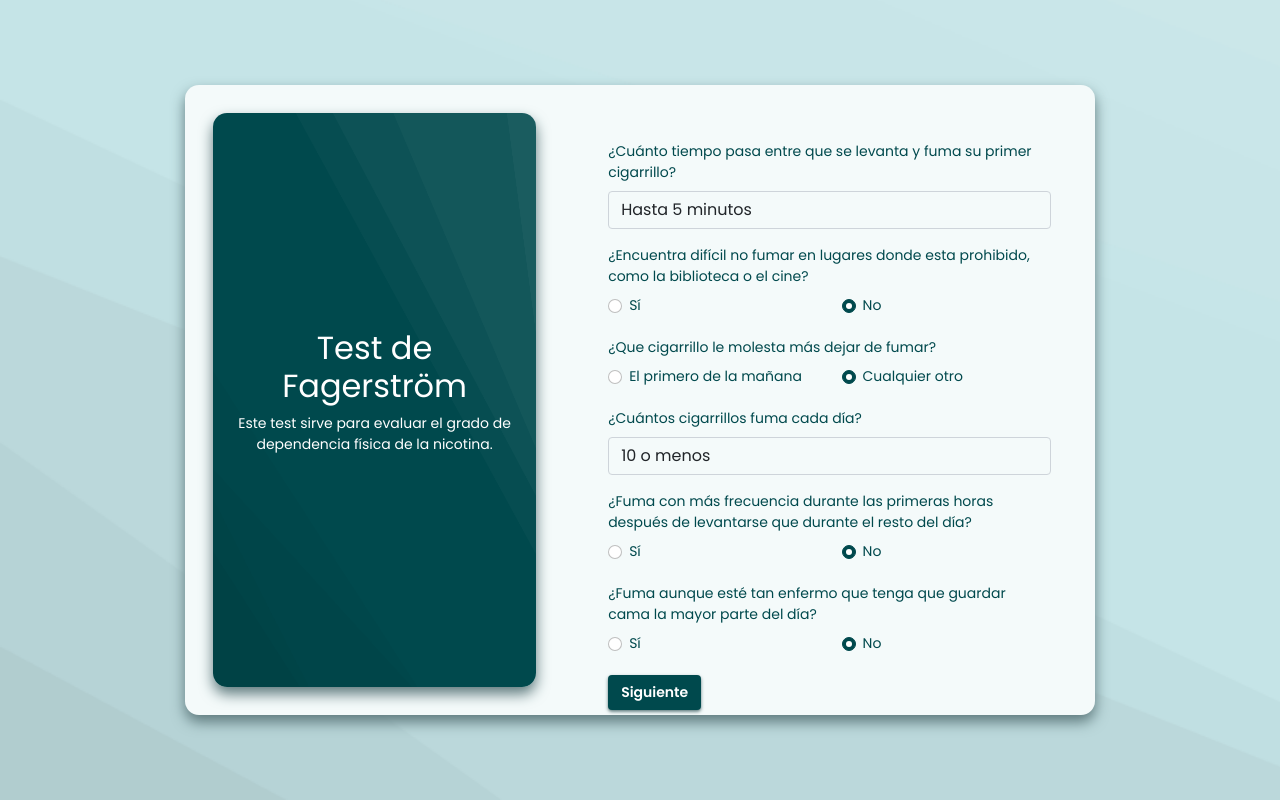
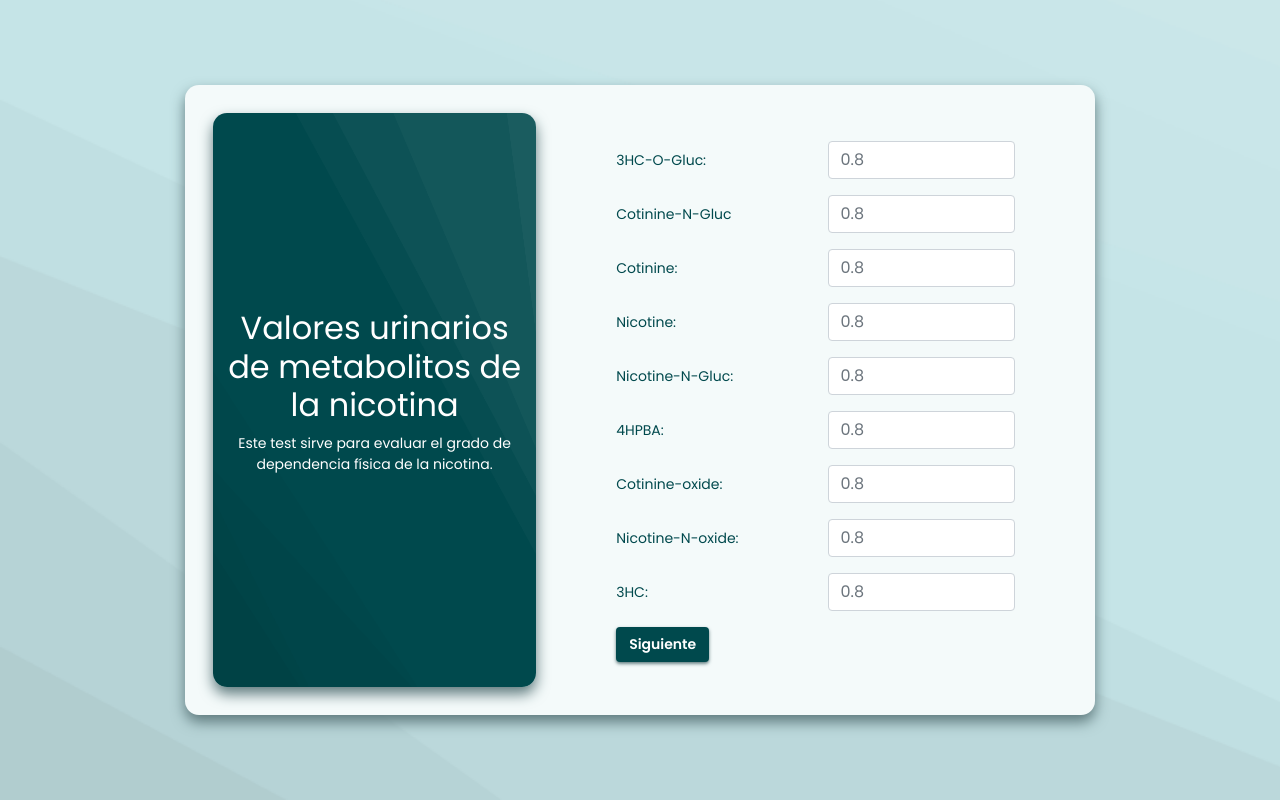
Before and after one commit to JesusMurguia/calculadora-web, a plain HTML site: page front-end/calculadoraAvanzada/index.html in a window 1280 px wide. Drawn offline with nearby package versions, Linux system fonts and the light colour scheme.

Commit message:
calculadora avanzada 1ra parte

```diff
--- a/front-end/calculadoraAvanzada/css/style.css
+++ b/front-end/calculadoraAvanzada/css/style.css
@@ -192,6 +192,11 @@ main{
     padding: 1em;
 }
 
+.mb-3 label, .mb-3 input {
+    float: none; /* if you had floats before? otherwise inline-block will behave differently */
+    display: inline-block;
+    vertical-align: middle;
+}
 
 
 /* meter */
--- a/front-end/calculadoraAvanzada/index.html
+++ b/front-end/calculadoraAvanzada/index.html
@@ -16,7 +16,7 @@
                     <div id="flip-card-inner" class="flip-card-inner">
                       <div class="flip-card-front">
                         <div class="category-description-section">
-                            <h2>Test de Fagerström</h2>
+                            <h2>Valores urinarios de metabolitos de la nicotina</h2>
                             <p>Este test sirve para evaluar el grado de dependencia física de la nicotina.</p>
                         </div>
                       </div>
@@ -36,119 +36,92 @@
                   </div>
             </div>
             <div class="col-12 col-md-7 last-section align-items-center justify-content-between">
-                <div class="row">
+                <div class="row w-100">
                     <!--  -->
-                    <div id="second-section-1" class="col-12">
-                        <form id="formFirstPart">
+                    <div id="second-section-1" class="col-12 d-flex w-100 ps-0">
+
+                        <form id="formFirstPart" class="container">
                             <!-- pregunta 1 -->
-                            <div class="mb-3">
-                                <label for="pregunta1" class="form-label">¿Cuánto tiempo pasa entre que se levanta y fuma su primer cigarrillo?</label>
-                                    <select id="pregunta1" class="form-select" aria-label="Pregunta 1" name="pregunta1">
-                                        <option selected value="3">Hasta 5 minutos</option>
-                                        <option value="2">Entre 6 y 30 minutos</option>
-                                        <option value="1">31 - 60 minutos</option>
-                                        <option value="0">Más de 60 minutos</option>
-                                    </select>
+                            <div class="row mb-3">
+                                <div class="col-6 d-flex align-items-end">
+                                    <label for="33HC-O-GlucHC" class="form-label">3HC-O-Gluc:</label>
+                                </div>
+                                <div class="col-6">
+                                <input type="number" name="3HC-O-Gluc" class="form-control" id="3HC-O-Gluc" placeholder="0.8" min="0" max="99" required>
+                                </div>
                             </div>
                             <!-- pregunta 2 -->
-                            <div class="mb-3">
-                                <label for="pregunta2" class="form-label">¿Encuentra difícil no fumar en lugares donde esta prohibido, como la biblioteca o el cine?</label>
-                                <div class="row">
-                                    <div class="col-6">
-                                        <div class="form-check">
-                                            <input class="form-check-input" type="radio" name="pregunta2" id="pregunta2-respuesta1" value="1">
-                                            <label class="form-check-label" for="pregunta2-respuesta1">
-                                              Sí
-                                            </label>
-                                        </div>
+                            <div class="row mb-3" >
+                                <div class="col-6 d-flex align-items-end">
+                                    <label for="Cotinine-N-Gluc" class="form-label">Cotinine-N-Gluc</label>
                                 </div>
                                 <div class="col-6">
-                                        <div class="form-check">
-                                            <input class="form-check-input" type="radio" name="pregunta2" id="pregunta2-respuesta2"  value="0" checked>
-                                            <label class="form-check-label" for="pregunta2-respuesta2">
-                                              No
-                                            </label>
-                                        </div>
-                                    </div>
+                                <input type="number" name="Cotinine-N-Gluc" class="form-control" id="Cotinine-N-Gluc" placeholder="0.8" min="0" max="99" required>
                                 </div>
                             </div>
                             <!-- pregunta 3 -->
-                            <div class="mb-3">
-                                <label for="pregunta3" class="form-label">¿Que cigarrillo le molesta más dejar de fumar?</label>
-                                <div class="row">
-                                    <div class="col-6">
-                                        <div class="form-check">
-                                            <input class="form-check-input" type="radio" name="pregunta3" id="pregunta3-respuesta1"  value="1">
-                                            <label class="form-check-label" for="pregunta3-respuesta1">
-                                                El primero de la mañana
-                                            </label>
-                                          </div>
+                            <div class="row mb-3">
+                                <div class="col-6 d-flex align-items-end">
+                                    <label for="Cotinine" class="form-label">Cotinine:</label>
                                 </div>
                                 <div class="col-6">
-                                        <div class="form-check">
-                                            <input class="form-check-input" type="radio" name="pregunta3" id="pregunta3-respuesta2"  value="0" checked>
-                                            <label class="form-check-label" for="pregunta3-respuesta2">
-                                              Cualquier otro
-                                            </label>
-                                          </div>
-                                    </div>
+                                <input type="number" name="Cotinine" class="form-control" id="Cotinine" placeholder="0.8" min="0" max="99" required>
                                 </div>
                             </div>
                             <!-- pregunta 4 -->
-                            <div class="mb-3">
-                                <label for="pregunta4" class="form-label">¿Cuántos cigarrillos fuma cada día?</label>
-                                <select id="pregunta4" class="form-select " aria-label="pregunta4" name="pregunta4">
-                                    <option value="0" selected>10 o menos</option>
-                                    <option value="1">11 - 20</option>
-                                    <option value="2">21 - 30</option>
-                                    <option value="3">31 o más</option>
-                                  </select>
+                            <div class="row mb-3">
+                                <div class="col-6 d-flex align-items-end">
+                                    <label for="Nicotine" class="form-label">Nicotine:</label>
+                                </div>
+                                <div class="col-6">
+                                <input type="number" name="Nicotine" class="form-control" id="Nicotine" placeholder="0.8" min="0" max="99" required>
+                                </div>
                             </div>
                             <!-- pregunta 5 -->
-                            <div class="mb-3">
-                             <label for="pregunta5" class="form-label">¿Fuma con más frecuencia durante las primeras horas después de levantarse que durante el resto del día?</label>
-                             <div class="row">
-                                 <div class="col-6">
-                                    <div class="form-check">
-                                        <input class="form-check-input" type="radio" name="pregunta5" id="pregunta5-respuesta1" value="1">
-                                        <label class="form-check-label" for="pregunta5-respuesta1">
-                                            Sí
-                                        </label>
-                                    </div>
+                            <div class="row mb-3">
+                                <div class="col-6 d-flex align-items-end">
+                                    <label for="Nicotine-N-Gluc" class="form-label">Nicotine-N-Gluc:</label>
                                 </div>
                                 <div class="col-6">
-                                    <div class="form-check">
-                                        <input class="form-check-input" type="radio" name="pregunta5" id="pregunta5-respuesta2" value="0" checked>
-                                        <label class="form-check-label" for="pregunta5-respuesta2">
-                                            No
-                                        </label>
-                                    </div>
-                                 </div>
+                                <input type="number" name="Nicotine-N-Gluc" class="form-control" id="Nicotine-N-Gluc" placeholder="0.8" min="0" max="99" required>
                                 </div>
                             </div>
                             <!-- pregunta 6 -->
-                            <div class="mb-3">
-                                <label for="pregunta6" class="form-label">¿Fuma aunque esté tan enfermo que tenga que guardar cama la mayor parte del día?</label>
-                                <div class="row">
+                            <div class="row mb-3">
+                                <div class="col-6 d-flex align-items-end">
+                                    <label for="4HPBA" class="form-label">4HPBA:</label>
+                                </div>
                                 <div class="col-6">
-                                        <div class="form-check">
-                                            <input class="form-check-input" type="radio" name="pregunta6" id="pregunta5-respuesta1" value="1">
-                                            <label class="form-check-label" for="pregunta5-respuesta1">
-                                                Sí
-                                            </label>
+                                <input type="number" name="4HPBA" class="form-control" id="4HPBA" placeholder="0.8" min="0" max="99" required>
                                 </div>
                             </div>
+                            <!-- pregunta 7 -->
+                            <div class="row mb-3">
+                                <div class="col-6 d-flex align-items-end">
+                                    <label for="Cotinine-oxide" class="form-label">Cotinine-oxide:</label>
+                                </div>
                                 <div class="col-6">
-                                        <div class="form-check">
-                                            <input class="form-check-input" type="radio" name="pregunta6" id="pregunta5-respuesta2" value="0" checked>
-                                            <label class="form-check-label" for="pregunta5-respuesta2">
-                                                No
-                                            </label>
+                                <input type="number" name="Cotinine-oxide" class="form-control" id="Cotinine-oxide" placeholder="0.8" min="0" max="99" required>
                                 </div>
                             </div>
+                             <!-- pregunta 8 -->
+                             <div class="row mb-3">
+                                <div class="col-6 d-flex align-items-end">
+                                    <label for="Nicotine-N-oxide" class="form-label">Nicotine-N-oxide:</label>
+                                </div>
+                                <div class="col-6">
+                                <input type="number" name="Nicotine-N-oxide" class="form-control" id="Nicotine-N-oxide" placeholder="0.8" min="0" max="99" required>
                                 </div>
                             </div>
-
+                             <!-- pregunta 9 -->
+                             <div class="row mb-3">
+                                <div class="col-6 d-flex align-items-end">
+                                    <label for="3HC" class="form-label">3HC:</label>
+                                </div>
+                                <div class="col-6">
+                                <input type="number" name="3HC" class="form-control" id="3HC" placeholder="0.8" min="0" max="99" required>
+                                </div>
+                            </div>
                             <!-- siguiente -->
                             <button id="nextbtn" type="submit" class="btn">Siguiente</button>
                           </form>
```
Lines whose indentation alone changed are shown as unchanged.
